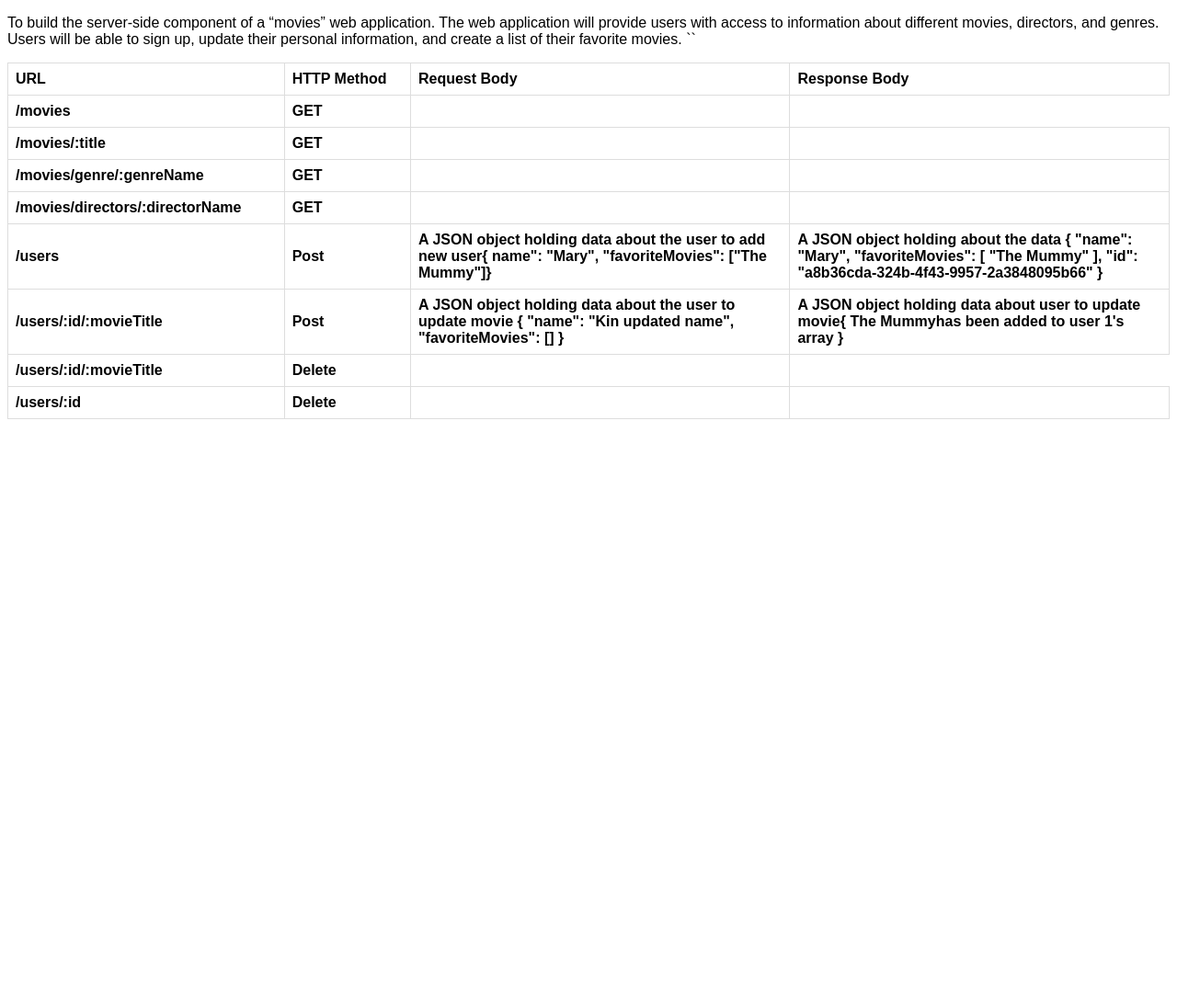
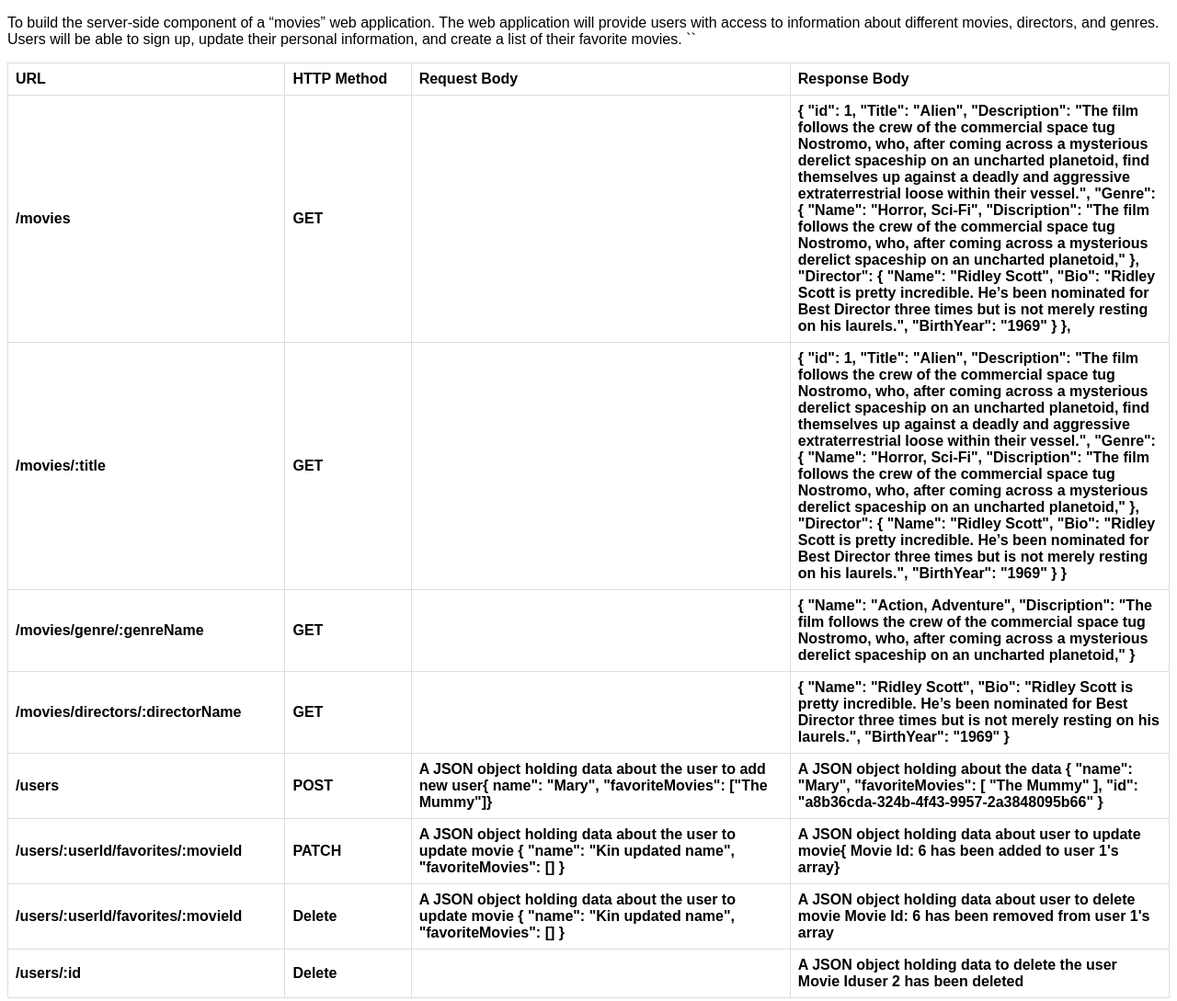
Before and after one commit to PoojaChinu/MyFlix-Application, a website: page public/documentation.html in a window 1280 px wide. Shown: the whole page at 92% size. Before the commit the page ends 800 px from the top, so only its background shows below. Drawn offline with Linux system fonts and the light colour scheme.

Commit message:
updated endpoints

```diff
--- a/public/documentation.html
+++ b/public/documentation.html
@@ -47,28 +47,61 @@
         <th>/movies</th>
         <th>GET</th>
         <th></th>
+        <th>
+          { "id": 1, "Title": "Alien", "Description": "The film follows the crew
+          of the commercial space tug Nostromo, who, after coming across a
+          mysterious derelict spaceship on an uncharted planetoid, find
+          themselves up against a deadly and aggressive extraterrestrial loose
+          within their vessel.", "Genre": { "Name": "Horror, Sci-Fi",
+          "Discription": "The film follows the crew of the commercial space tug
+          Nostromo, who, after coming across a mysterious derelict spaceship on
+          an uncharted planetoid," }, "Director": { "Name": "Ridley Scott",
+          "Bio": "Ridley Scott is pretty incredible. He’s been nominated for
+          Best Director three times but is not merely resting on his laurels.",
+          "BirthYear": "1969" } },
+        </th>
       </tr>
       <tr>
         <th>/movies/:title</th>
         <th>GET</th>
         <th></th>
-        <th></th>
+        <th>
+          { "id": 1, "Title": "Alien", "Description": "The film follows the crew
+          of the commercial space tug Nostromo, who, after coming across a
+          mysterious derelict spaceship on an uncharted planetoid, find
+          themselves up against a deadly and aggressive extraterrestrial loose
+          within their vessel.", "Genre": { "Name": "Horror, Sci-Fi",
+          "Discription": "The film follows the crew of the commercial space tug
+          Nostromo, who, after coming across a mysterious derelict spaceship on
+          an uncharted planetoid," }, "Director": { "Name": "Ridley Scott",
+          "Bio": "Ridley Scott is pretty incredible. He’s been nominated for
+          Best Director three times but is not merely resting on his laurels.",
+          "BirthYear": "1969" } }
+        </th>
       </tr>
       <tr>
         <th>/movies/genre/:genreName</th>
         <th>GET</th>
         <th></th>
-        <th></th>
+        <th>
+          { "Name": "Action, Adventure", "Discription": "The film follows the
+          crew of the commercial space tug Nostromo, who, after coming across a
+          mysterious derelict spaceship on an uncharted planetoid," }
+        </th>
       </tr>
       <tr>
         <th>/movies/directors/:directorName</th>
         <th>GET</th>
         <th></th>
-        <th></th>
+        <th>
+          { "Name": "Ridley Scott", "Bio": "Ridley Scott is pretty incredible.
+          He’s been nominated for Best Director three times but is not merely
+          resting on his laurels.", "BirthYear": "1969" }
+        </th>
       </tr>
       <tr>
         <th>/users</th>
-        <th>Post</th>
+        <th>POST</th>
         <th>
           A JSON object holding data about the user to add new user{ name":
           "Mary", "favoriteMovies": ["The Mummy"]}
@@ -80,27 +113,37 @@
         </th>
       </tr>
       <tr>
-        <th>/users/:id/:movieTitle</th>
-        <th>Post</th>
+        <th>/users/:userId/favorites/:movieId</th>
+        <th>PATCH</th>
         <th>
           A JSON object holding data about the user to update movie { "name":
           "Kin updated name", "favoriteMovies": [] }
         </th>
         <th>
-          A JSON object holding data about user to update movie{ The Mummyhas
-          been added to user 1's array }
+          A JSON object holding data about user to update movie{ Movie Id: 6 has
+          been added to user 1's array}
         </th>
       </tr>
       <tr>
-        <th>/users/:id/:movieTitle</th>
+        <th>/users/:userId/favorites/:movieId</th>
         <th>Delete</th>
-        <th></th>
+        <th>
+          A JSON object holding data about the user to update movie { "name":
+          "Kin updated name", "favoriteMovies": [] }
+        </th>
+        <th>
+          A JSON object holding data about user to delete movie Movie Id: 6 has
+          been removed from user 1's array
+        </th>
       </tr>
       <tr>
         <th>/users/:id</th>
         <th>Delete</th>
         <th></th>
-        <th></th>
+        <th>
+          A JSON object holding data to delete the user Movie Iduser 2 has been
+          deleted
+        </th>
       </tr>
     </table>
   </body>
```
Also changed, not shown: index.js (+40 -23 lines).
